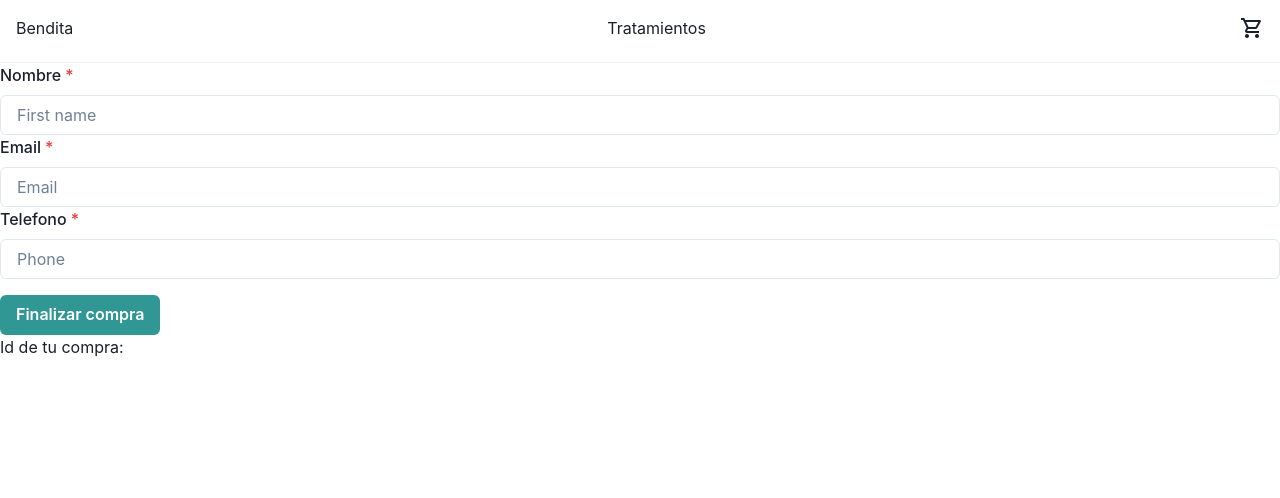
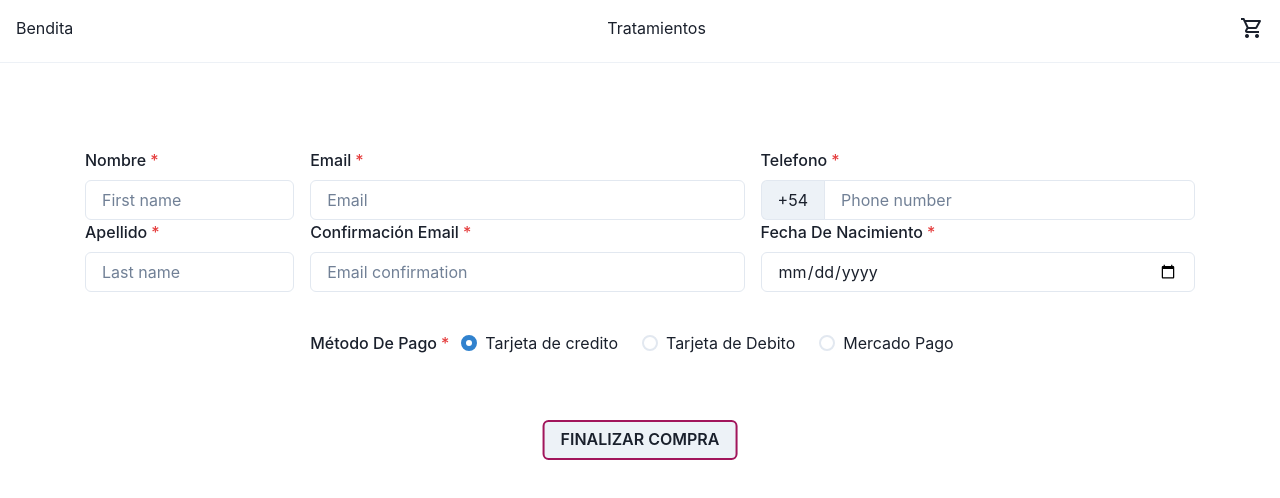
Before and after one commit to ppinilla/Bendita-ReactJS, a React (Vite) app: page /form in a window 1280 px wide. Shown: the top 498 px of the page. Built offline with nearby package versions, Linux system fonts and the light colour scheme.

Commit message:
Mejorando cart y form

```diff
--- a/src/components/Cart.jsx
+++ b/src/components/Cart.jsx
@@ -3,26 +3,32 @@ import { useCartContext } from '../context/CartContext'
 import { Link } from 'react-router-dom';
 import { Button } from '@chakra-ui/react';
 import ItemCart from './ItemCart';
+import './itemCart.css'
 
 const Cart = () => {
   const { cart, totalPrice, clearCart, removeItem } = useCartContext();
 
   if (cart.length === 0) {
     return (
-      <>
-        <p>No hay elementos en el carrito</p>
+      <div className='cart-empty'>
+        <p className='empty'>No hay productos en tu carrito!</p>
 
-        <Link to='/'><Button colorScheme='blue'>Ir a comprar</Button></Link>
-      </>
+        <Link className='toItems' to='/'><Button colorScheme='blue'>Ver productos</Button></Link>
+      </div>
     );
   }
 
   return (
     <>
-    {cart.map((product) => <ItemCart product={product} key={product.id}/>)}
-    <Button onClick={clearCart}>Limpiar carrito</Button>
-    <p>Total: €{totalPrice()}</p>
-    <Link to='/form'><Button>Comprar ahora</Button></Link>
+      {cart.map((product) => <ItemCart product={product} key={product.id} />)}
+      <div className='buttonClear'>
+        <Button className='clearCart' onClick={clearCart}>Limpiar carrito</Button>
+      </div>
+      <div className='toForm'>
+        <h3 className='total'>Total: €{totalPrice()}</h3>
+        <Link to='/form'><Button className='buy'>Comprar ahora</Button></Link>
+      </div>
+
     </>
   )
 }
--- a/src/components/Form.jsx
+++ b/src/components/Form.jsx
@@ -2,50 +2,101 @@ import React from 'react'
 import { useState, useContext } from 'react'
 import { collection, addDoc, getFirestore } from 'firebase/firestore'
 import { useCartContext } from '../context/CartContext'
-import { Button, FormControl, FormLabel, Input } from '@chakra-ui/react'
+import { Button, FormControl, FormLabel, Input, InputGroup, InputLeftAddon, RadioGroup, HStack, Radio, Grid, GridItem, Box, AbsoluteCenter } from '@chakra-ui/react'
+import './form.css'
 
 const Form = () => {
 
   const [name, setName] = useState('')
+  const [lastName, setLastName] = useState('')
   const [phone, setPhone] = useState('')
   const [email, setEmail] = useState('')
+  const [emailConfirmation, setEmailConfirmation] = useState('')
+  const [paymentMethod, setPaymentMethod] = useState('')
+  const [birthDate, setBirthDate] = useState('')
   const [orderId, setOrderId] = useState(null)
-  const { cart, totalPrice } = useCartContext();
+  const { submitted, setSubmitted } = useState(false)
+  const { cart, totalPrice } = useCartContext()
 
   const db = getFirestore();
 
   const handleSubmit = (e) => {
     e.preventDefault()
-    name === '' ? alert('Campo nombre vacio') : alert(`Bienvenido ${name}`)
-    email === '' ? alert('Campo email vacio') : alert(`Registrado con el email: ${email}`)
-    phone === '' ? alert('Campo telefono vacio') : alert(`Registrado con el telefono: ${phone}`)
-    addDoc(ordersCollection, order).then(({ id }) => setOrderId(id))
+    if (name === '' || lastName === '' || phone === '' || email === '' || emailConfirmation === '' || birthDate === '' || paymentMethod === '') {
+      alert('Hay campos vacíos. Por favor completa todos tus datos antes de finalizar la compra.')
+      return
+    }
+    addDoc(ordersCollection, order).then(({ id }) => setOrderId(id), setSubmitted(true))
   }
 
   const ordersCollection = collection(db, 'orden');
 
   const order = {
     buyer: {
-      name, phone, email
+      name, lastName, phone, email, emailConfirmation, birthDate, paymentMethod
     },
-    items: cart.map(p => ({ id: p.id, title: p.title, price: p.price, quantity: p.quantity })),
+    items: { cart },
     total: totalPrice(),
   }
 
   return (
     <div>
-      <FormControl isRequired>
-        <FormLabel>Nombre</FormLabel>
-        <Input type='text' placeholder='First name' onChange={(e) => setName(e.target.value)}/>
-        <FormLabel>Email</FormLabel>
-        <Input type='email' placeholder='Email' onChange={(e) => setEmail(e.target.value)}/>
-        <FormLabel>Telefono</FormLabel>
-        <Input type='tel' placeholder='Phone' onChange={(e) => setPhone(e.target.value)}/>
-        <Button mt={4}
-            colorScheme='teal'
-            type='submit'onClick={handleSubmit} >Finalizar compra</Button>
+      <FormControl isRequired className='form'>
+        <Grid
+          h='350px'
+          templateRows='repeat(2, 1fr)'
+          templateColumns='repeat(5, 1fr)'
+          gap={4}
+        >
+          <GridItem rowSpan={2} colSpan={1}>
+            <FormLabel className='label'>Nombre</FormLabel>
+            <Input type='text' placeholder='First name' onChange={(e) => setName(e.target.value)} />
+            <FormLabel className='label'>Apellido</FormLabel>
+            <Input type='text' placeholder='Last name' onChange={(e) => setLastName(e.target.value)} />
+          </GridItem>
+
+          <GridItem colSpan={2} >
+            <FormLabel className='label'>Email</FormLabel>
+            <Input type='email' placeholder='Email' onChange={(e) => setEmail(e.target.value)} />
+            <FormLabel className='label'>Confirmación Email</FormLabel>
+            <Input type='email' placeholder='Email confirmation' onChange={(e) => setEmailConfirmation(e.target.value)} />
+          </GridItem>
+          <GridItem colSpan={2} >
+            <FormLabel className='label'>Telefono</FormLabel>
+            <InputGroup>
+              <InputLeftAddon children='+54' />
+              <Input type='tel' placeholder='Phone number' onChange={(e) => setPhone(e.target.value)} />
+            </InputGroup>
+            <FormLabel className='label'>Fecha de nacimiento</FormLabel>
+            <Input placeholder="Birth Date" size="md" type="date" onChange={(e) => setBirthDate(e.target.value)}
+            />
+          </GridItem>
+          <GridItem colSpan={4}>
+            <InputGroup>
+              <FormLabel className='label'>Método de Pago</FormLabel>
+              <RadioGroup /* value={paymentMethod} */ defaultValue='Credit Card' onChange={(e) => setPaymentMethod(e.target.value)} >
+                <HStack spacing='24px'>
+                  <Radio value='Credit Card'>Tarjeta de credito</Radio>
+                  <Radio value='Debit Card'>Tarjeta de Debito</Radio>
+                  <Radio value='Mercado Pago'>Mercado Pago</Radio>
+                </HStack>
+              </RadioGroup>
+            </InputGroup>
+          </GridItem>
+        </Grid>
+        <Box position='relative' h='30px'>
+          <AbsoluteCenter p='4' className='button-container'>
+            <Button className='buy-button' mt={4} type='submit' onClick={handleSubmit} >Finalizar compra</Button>
+          </AbsoluteCenter>
+        </Box>
       </FormControl>
-      <h3>Id de tu compra: {orderId}</h3>
+      {submitted && (
+        <div>
+          <h5>Compra realizada con exito!</h5>
+          <p>Tu numero de orden es: {orderId}</p>
+          <Link to={'/'}><Button>Volver al inicio</Button></Link>
+        </div>
+      )}
     </div>
   )
 }
--- a/src/components/ItemCartCount.jsx
+++ b/src/components/ItemCartCount.jsx
@@ -8,29 +8,12 @@ const ItemCartCount = ({initial, stock}) => {
 
     const {addItem} = useCartContext();
 
-    /* const [count, setCount] = useState(parseInt(initial)); */
-
-    const Decrease = () => {
-        if (count > 1) {
-            setCount(count - 1)
-        }
-    }
-    /* const Increase = () => {
-        if (count < 10) {
-            setCount(count + 1)
-        }
-    } */
-
-   /*  useEffect(() => {
-        setCount(parseInt(initial));
-    }, [initial]) */
 
     return (
-        <div className='counter'>
-            <Button className='counter-button' colorScheme='blue' variant='outline' /* disabled={count <= 1} */ onClick={Decrease}>-</Button>
+        <div>
+            <Button className='counter-button' colorScheme='blue' variant='outline' disabled={initial.quantity === 1} onClick={() => addItem(initial, - 1)}>-</Button>
             <span className='count'>{initial.quantity}</span>
-            <Button className='counter-button' colorScheme='blue' variant='outline' onClick={() => addItem(initial)}>+</Button>
-            {/* <Button colorScheme='blue' variant='outline' disabled={stock <= 10} onClick={() => addItem(initial)}>Agregar</Button> */}
+            <Button className='counter-button' colorScheme='blue' variant='outline' disabled={initial.quantity === stock} onClick={() => addItem(initial, 1)}>+</Button>
         </div>
     )
 }
--- a/src/components/ItemCount.jsx
+++ b/src/components/ItemCount.jsx
@@ -1,31 +1,36 @@
 import './itemCount.css'
 import React from 'react'
-import { Button, Divider } from '@chakra-ui/react'
+import { Button, Divider, Box } from '@chakra-ui/react'
 import { useState, useEffect } from 'react'
 
-const ItemCount = ({initial, stock, onAdd}) => {
+const ItemCount = ({ initial, stock, onAdd }) => {
 
     const [count, setCount] = useState(parseInt(initial));
 
     const Decrease = () => {
-        if (count > 1){
+        if (count > 1) {
             setCount(count - 1)
         }
     }
     const Increase = () => {
-        if (count < 10){
+        if (count < 10) {
             setCount(count + 1)
         }
     }
 
     return (
         <div className='counter'>
-            <Button colorScheme='blue' variant='outline' /* disabled={count <= 1} */ onClick={Decrease}>-</Button>
-            <span className='count'>{count}</span>
-            <Button colorScheme='blue' variant='outline' /* disabled={count >= stock} */ onClick={Increase}>+</Button>
-            <div className='button'>
-                <Button colorScheme='blue' variant='outline' disabled={stock <= 10} onClick={() => onAdd(count)}>Agregar al carrito</Button>
-            </div>
+            <Box>
+                <Button className='counter-button' colorScheme='blue' variant='outline' onClick={Decrease}>-</Button>
+                <span className='count'>{count}</span>
+                <Button className='counter-button' colorScheme='blue' variant='outline' onClick={Increase}>+</Button>
+            </Box>
+            <Box>
+                <div className='button'>
+                    <Button colorScheme='blue' variant='outline' disabled={stock <= 10} onClick={() => onAdd(count)}>Agregar al carrito</Button>
+                </div>
+            </Box>
+
         </div>
     )
 }
--- /dev/null
+++ b/src/components/form.css
@@ -0,0 +1,19 @@
+.form{
+    padding: 85px;
+}
+
+.label{
+    text-align: center;
+    font-size: 1.22rem;
+    text-transform: capitalize;
+}
+
+.button-container{
+    height: 250px;
+}
+
+.buy-button{
+    font-size: 1.22rem;
+    text-transform: uppercase;
+    border: 2px solid rgb(161, 21, 91);
+}
--- a/src/components/itemCount.css
+++ b/src/components/itemCount.css
@@ -1,11 +1,20 @@
-.counter{
-   width: fit-content;
+.counter {
+   display: flex;
+   flex-direction: column;
+   align-items: center;
+}
+
+.count {
+   font-size: 25px;
+   margin: 25px;
+}
+
+.counter-button {
+   height: 50px;
+   width: 50px;
    text-align: center;
 }
-.count{
-   font-size: 30px;
-   margin: 25px;
-}
-.button{
+
+.button {
    margin: 10px;
 }
```
Also changed, not shown: src/components/ItemCart.jsx (+23 -28 lines), src/components/itemCart.css (+72 -41 lines).
